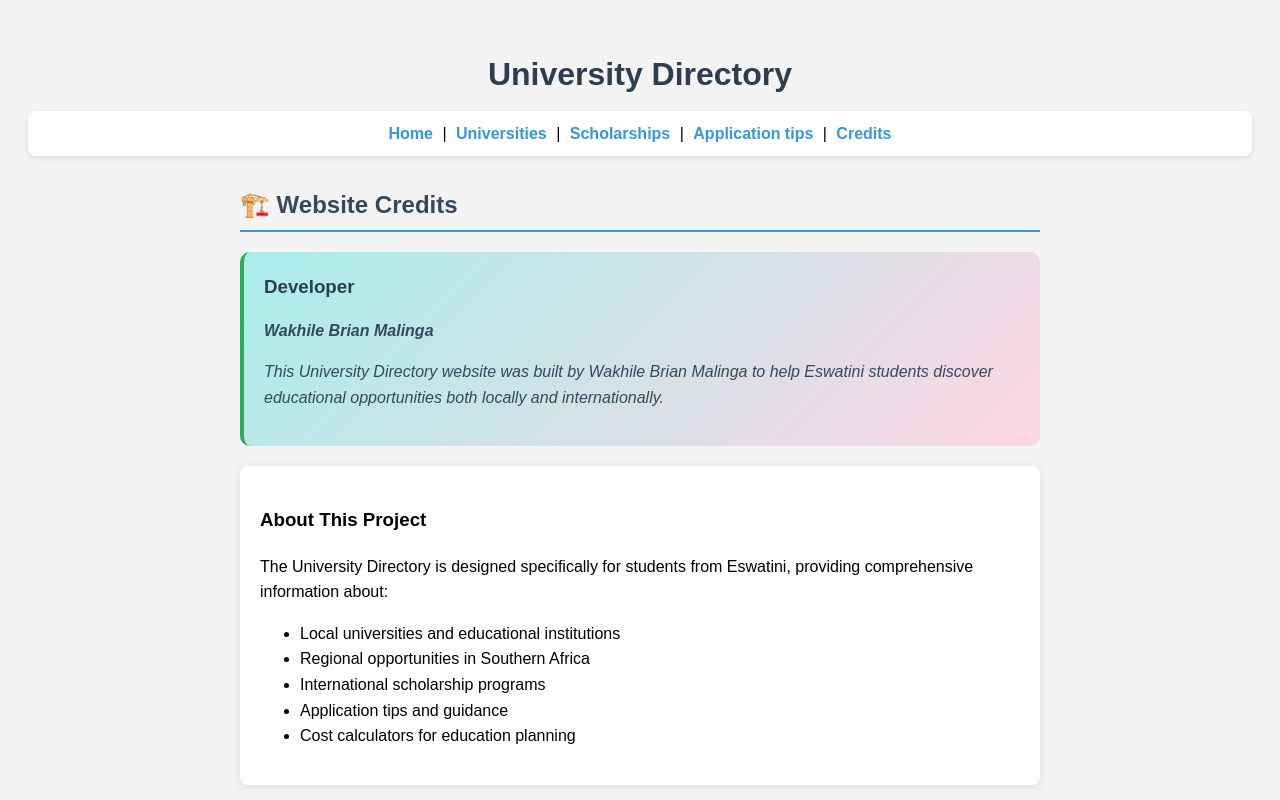
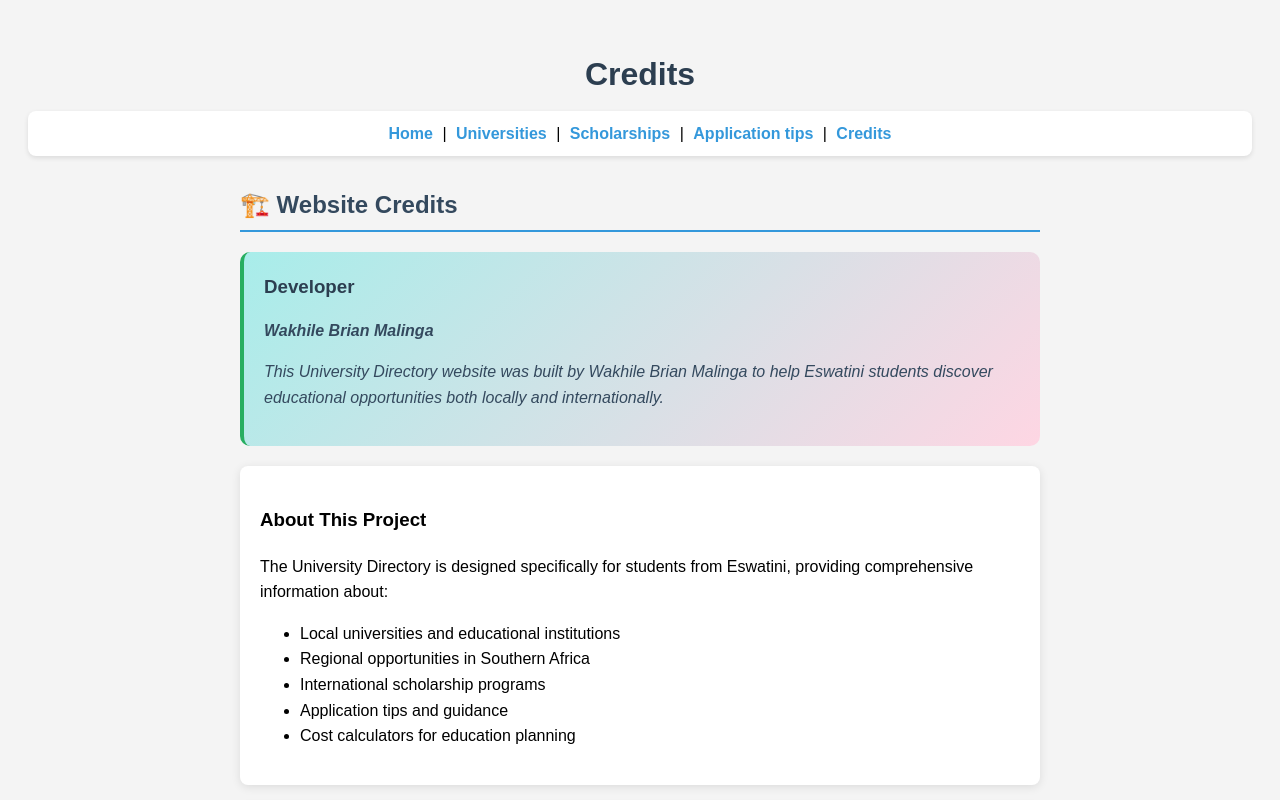
Before and after one commit to Brandyszn/Edumap, a plain HTML site: page credits.html in a window 1280 px wide. Shown: the top 800 px of the page. Drawn offline with Linux system fonts and the light colour scheme.

Commit message:
Update credits.html

```diff
--- a/credits.html
+++ b/credits.html
@@ -9,7 +9,7 @@
 </head>
 
 <body>
-  <h1>University Directory</h1>
+  <h1>Credits</h1>
   <nav>
     <a href="home.html">Home</a> |
     <a href="index.html">Universities</a> |
```
